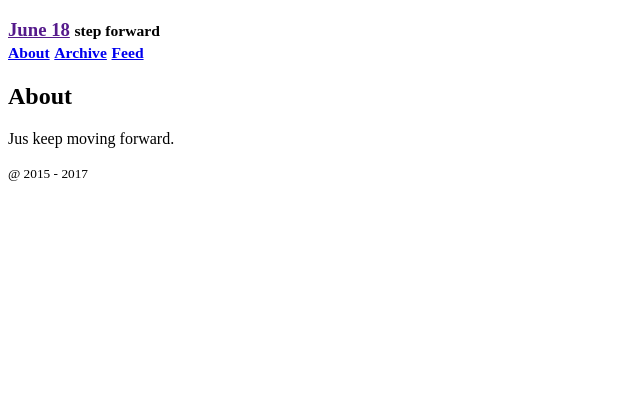
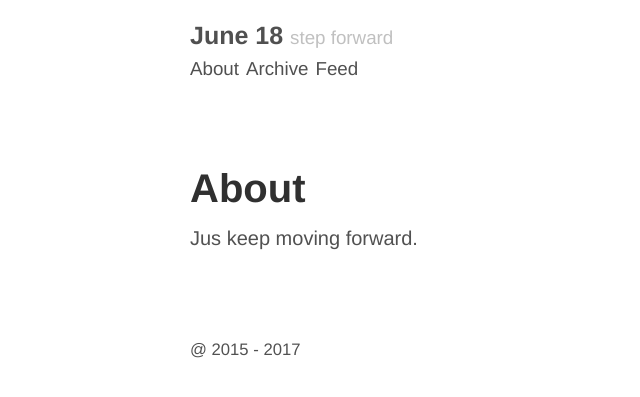
Before and after one commit to lightDer/lightder.github.io, a Jekyll site: the page built from about.md, in a window 1280 px wide. Shown: the top 397 px of the page, without its empty margins (0-640 px from the left). Built offline with Jekyll 4.4.1, drawn with Linux system fonts in a browser that asks for light colours.

Commit message:
fix baseurl issue

```diff
--- a/404.html
+++ b/404.html
@@ -6,5 +6,5 @@ permalink: 404.html
 
 <div class="page">
   <h1 class="page-title">404: Page not found</h1>
-  <p class="lead">Sorry, we've misplaced that URL or it's pointing to something that doesn't exist. <a href="{{ site.baseurl }}">Head back home</a> to try finding it again.</p>
+  <p class="lead">Sorry, we've misplaced that URL or it's pointing to something that doesn't exist. <a href="/">Head back home</a> to try finding it again.</p>
 </div>
--- a/_includes/head.html
+++ b/_includes/head.html
@@ -14,13 +14,13 @@
   </title>
 
   <!-- CSS -->
-  <link rel="stylesheet" href="{{ site.baseurl }}public/css/poole.css">
-  <link rel="stylesheet" href="{{ site.baseurl }}public/css/syntax.css">
+  <link rel="stylesheet" href="/public/css/poole.css">
+  <link rel="stylesheet" href="/public/css/syntax.css">
 
   <!-- Icons -->
-  <link rel="apple-touch-icon-precomposed" sizes="144x144" href="{{ site.baseurl }}public/apple-touch-icon-precomposed.png">
-  <link rel="shortcut icon" href="{{ site.baseurl }}public/favicon.ico">
+  <link rel="apple-touch-icon-precomposed" sizes="144x144" href="/public/apple-touch-icon-precomposed.png">
+  <link rel="shortcut icon" href="/public/favicon.ico">
 
   <!-- RSS -->
-  <link rel="alternate" type="application/atom+xml" title="{{ site.title }}" href="{{ site.baseurl }}atom.xml">
+  <link rel="alternate" type="application/atom+xml" title="{{ site.title }}" href="/atom.xml">
 </head>
--- a/_layouts/default.html
+++ b/_layouts/default.html
@@ -8,7 +8,7 @@
     <div class="container content">
       <header class="masthead">
         <h3 class="masthead-title">
-          <a href="{{ site.baseurl }}" title="Home">{{ site.title }}</a>
+          <a href="/" title="Home">{{ site.title }}</a>
           <small>{{ site.tagline }}</small>
           <br />
           {% for page in site.pages_list %}
--- a/index.html
+++ b/index.html
@@ -21,15 +21,15 @@ title: Home
 
 <div class="pagination">
   {% if paginator.next_page %}
-    <a class="pagination-item older" href="{{ site.baseurl }}page{{paginator.next_page}}">Older</a>
+    <a class="pagination-item older" href="/page{{paginator.next_page}}">Older</a>
   {% else %}
     <span class="pagination-item older">Older</span>
   {% endif %}
   {% if paginator.previous_page %}
     {% if paginator.page == 2 %}
-      <a class="pagination-item newer" href="{{ site.baseurl }}">Newer</a>
+      <a class="pagination-item newer" href="/">Newer</a>
     {% else %}
-      <a class="pagination-item newer" href="{{ site.baseurl }}page{{paginator.previous_page}}">Newer</a>
+      <a class="pagination-item newer" href="/page{{paginator.previous_page}}">Newer</a>
     {% endif %}
   {% else %}
     <span class="pagination-item newer">Newer</span>
```
